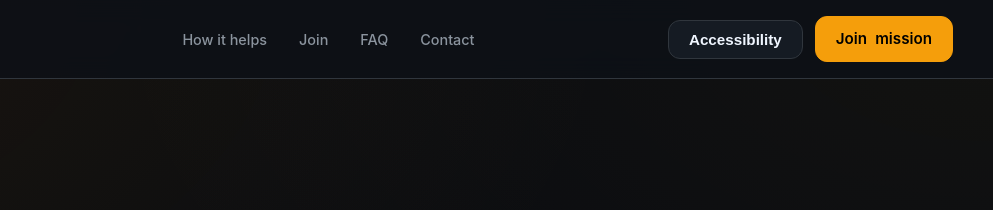
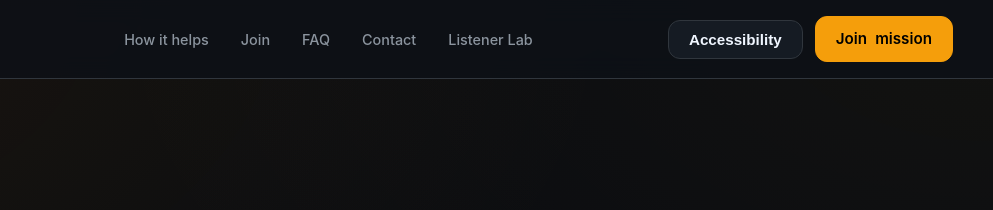
Before and after one commit to SonoVizio/sonovizio.github.io, a plain HTML site: page index.html in a window 1280 px wide. Shown: the top 210 px of the page, 287-1280 px from the left. Drawn offline with Linux system fonts and the light colour scheme.

Commit message:
feat: add understated Listener Lab header navigation link

```diff
--- a/index.html
+++ b/index.html
@@ -37,6 +37,7 @@
           <a href="#join">Join</a>
           <a href="#faq">FAQ</a>
           <a href="#contact">Contact</a>
+          <a href="/lab/">Listener Lab</a>
         </nav>
 
         <div class="actions">
```
